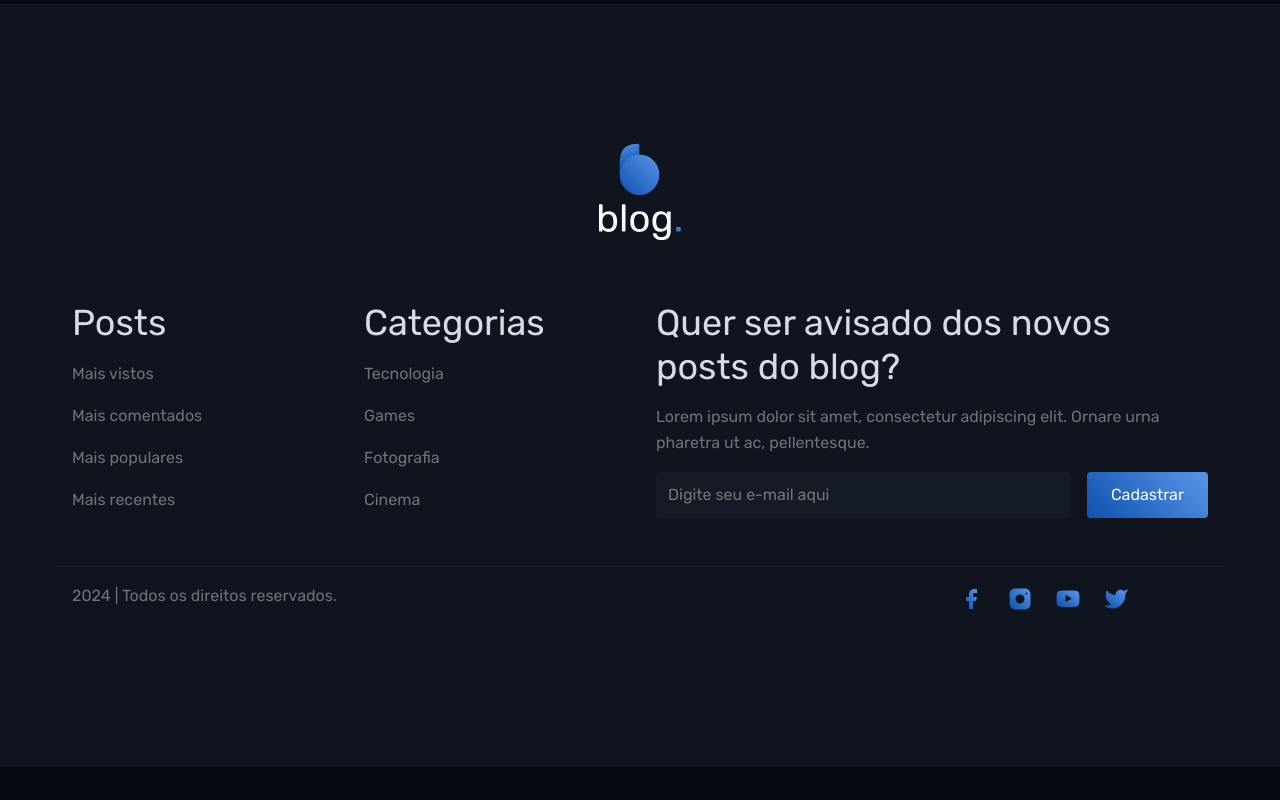
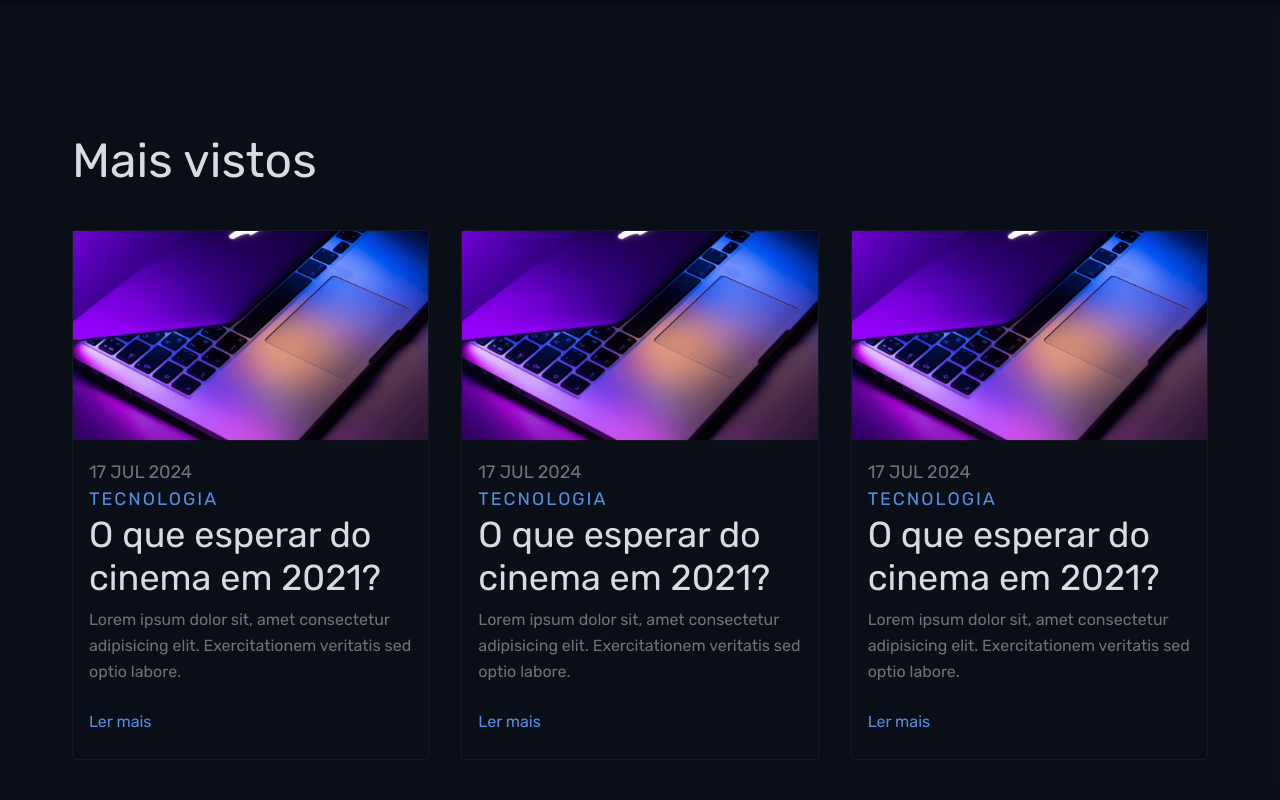
Before and after one commit to netoodev/blog-react, a React (Create React App) app: page / in a window 1280 px wide. Shown: the part 1760-2560 px from the top of the page. Before the commit the page ends 2527 px from the top, so only its background shows below. Built offline with nearby package versions, Linux system fonts and the light colour scheme.

Commit message:
Creating Card component

```diff
--- a/src/pages/Home/Card/index.js
+++ b/src/pages/Home/Card/index.js
@@ -1,6 +1,29 @@
+import img1 from "img/01.png";
+
 const Card = () => {
   return (
     <>
+      <div className="grid-4 card p-0">
+        <div className="thumb hidden">
+          <a href="#">
+            <img src={img1} alt="" />
+          </a>
+        </div>
+        <div className="mt-2 px-2">
+          <h6 className="color-gray">17 JUL 2024</h6>
+          <h6 className="uppercase color-primary">Tecnologia</h6>
+          <h4>O que esperar do cinema em 2021?</h4>
+          <p className="mt-1">
+            Lorem ipsum dolor sit, amet consectetur adipisicing elit.
+            Exercitationem veritatis sed optio labore.
+          </p>
+          <div className="my-3">
+            <a href="#" className="link color-primary">
+              Ler mais
+            </a>
+          </div>
+        </div>
+      </div>
     </>
   );
 };
--- a/src/pages/Home/index.js
+++ b/src/pages/Home/index.js
@@ -14,13 +14,11 @@ const Home = () => {
       <section className="container">
         <div className="row">
           <div className="grid-5">
-            <img
-              src={starIcon}
-              className="icon-l"
-              alt="Ícone de Destaque"
-            />
+            <img src={starIcon} className="icon-l" alt="Ícone de Destaque" />
 
-            <h3 className="mt-2">Os melhores e mais bem votados posts do mês.</h3>
+            <h3 className="mt-2">
+              Os melhores e mais bem votados posts do mês.
+            </h3>
             <p className="mt-2">
               Lorem ipsum dolor sit amet, consectetur adipiscing elit. Ornare
               urna pharetra ut ac, pellentesque. Lorem ipsum dolor sit amet,
@@ -30,12 +28,33 @@ const Home = () => {
           </div>
           <div className="grid-7">
 
-            <Main/>
-            <Main/>
+
+            <Main />
+            <Main />
+
 
           </div>
         </div>
       </section>
+
+
+
+
+
+      <div className="bg-section">
+        <section className="container">
+          <h3 className="ml-2 mb-3">Mais vistos</h3>
+          <div className="row">
+
+
+            <Card/>
+            <Card/>
+            <Card/>
+
+
+          </div>
+        </section>
+      </div>
     </>
   );
 };
```
Lines whose indentation alone changed are shown as unchanged.
